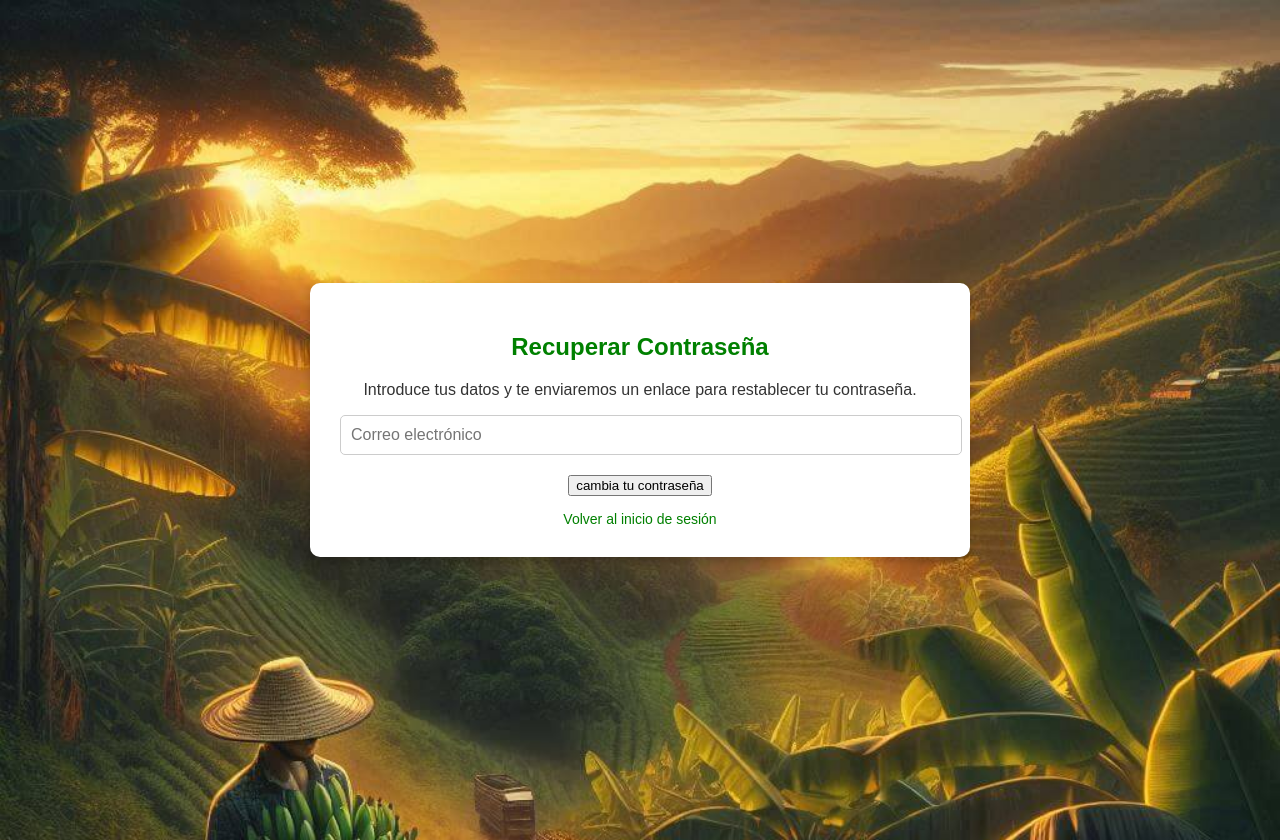
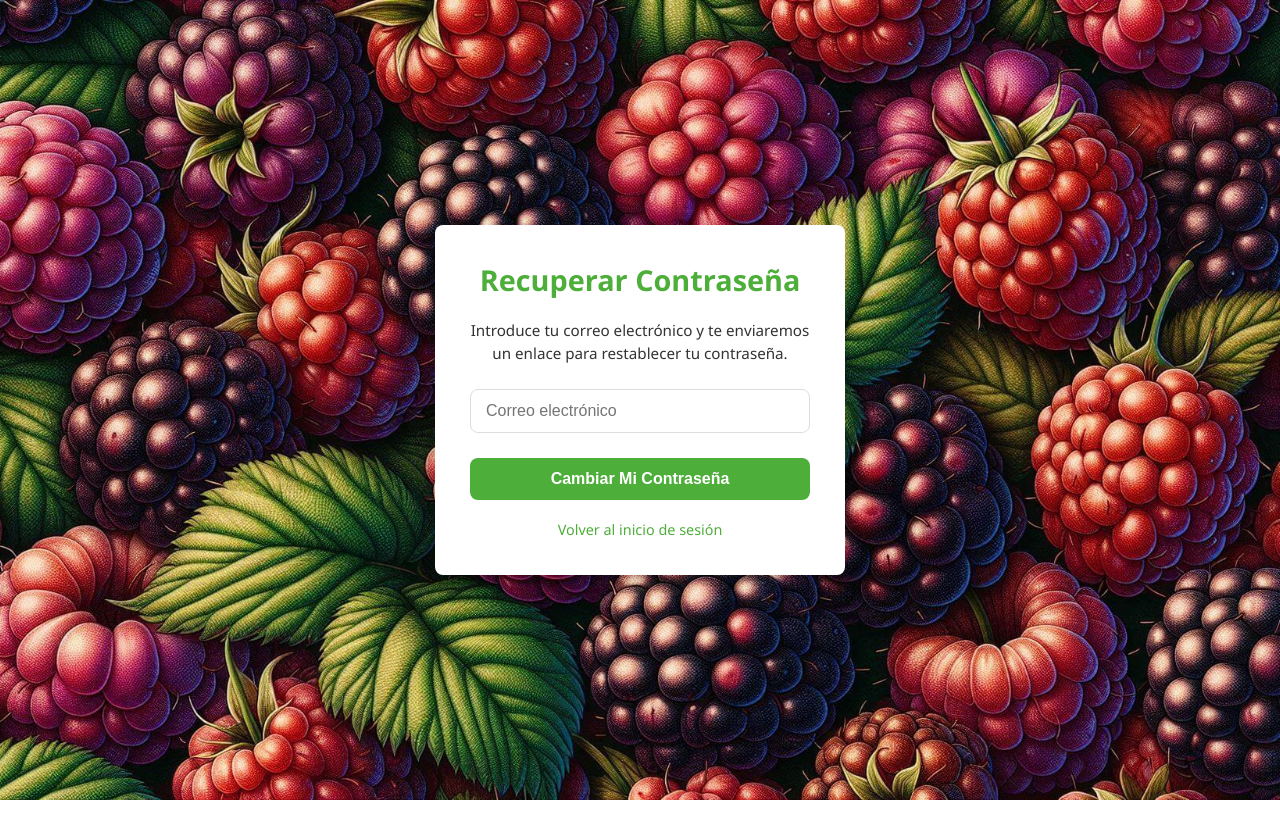
Before and after one commit to thiagolopez2005/ProjectMercAPP, a Django app: a page that uses libreria/templates/accounts/recuperar_contraseña.html in a window 1280 px wide. After the commit the page ends 800 px from the top, so only its background shows below. Run offline with Django 5.2, Linux system fonts and the light colour scheme.

Commit message:
Arreglo recuperacion contra y enlace

```diff
--- a/libreria/templates/accounts/recuperar_contraseña.html
+++ b/libreria/templates/accounts/recuperar_contraseña.html
@@ -4,116 +4,166 @@
 <head>
   <meta charset="UTF-8">
   <meta name="viewport" content="width=device-width, initial-scale=1.0">
+  <link rel="icon" href="{% static 'images/bolsa.ico' %}" type="image/x-icon">
+
   <title>Recuperar Contraseña</title>
-  </head>
-  <body>
   <style>
-      /* Fondo con imagen de frutas */
+    :root {
+      --primary-color: #4eae3a;
+      --primary-dark: #4eae3a;
+      --text-dark: #333;
+      --text-light: #fff;
+      --border-radius: 8px;
+      --box-shadow: 0 4px 15px rgba(0, 0, 0, 0.15);
+      --transition: all 0.3s ease;
+    }
+
+    * {
+      margin: 0;
+      padding: 0;
+      box-sizing: border-box;
+    }
+
     body {
       margin: 0;
       padding: 0;
-        font-family: Arial, sans-serif;
-        background: url("{% static 'images/Recolectores.jpeg' %}") no-repeat center center fixed;
+      font-family: 'Segoe UI', Tahoma, Geneva, Verdana, sans-serif;
+      background: url("{% static 'images/moras.jpeg' %}") no-repeat center center fixed;
       background-size: cover;
-        color: #fff;
+      color: var(--text-light);
+      min-height: 100vh;
+      display: flex;
+      justify-content: center;
+      align-items: center;
     }
 
     .content-wrapper {
-        display: flex;
-        justify-content: center;
-        align-items: center;
-        height: 100vh;
-        background-size: cover;
+      width: 100%;
+      max-width: 450px;
       padding: 20px;
     }
 
-/* Formulario */
     .reset-form {
-  background: #fff;
-  color: #333;
-  padding: 30px;
-  border-radius: 10px;
-  box-shadow: 0 4px 8px rgba(0, 0, 0, 0.2);
-  width: 300%;
-  max-width: 600px;
+      background: var(--text-light);
+      color: var(--text-dark);
+      padding: 35px;
+      border-radius: var(--border-radius);
+      box-shadow: var(--box-shadow);
+      width: 100%;
       text-align: center;
+      animation: fadeIn 0.5s ease-in-out;
     }
 
-/* Título */
-.reset-form h2 {
-  color: #008000; /* Verde */
-  margin-bottom: 20px;
+    @keyframes fadeIn {
+      from { opacity: 0; transform: translateY(-20px); }
+      to { opacity: 1; transform: translateY(0); }
     }
 
-/* Mensajes de alerta */
-.alert {
-  background-color: #ffcc00;
-  color: #333;
-  padding: 10px;
-  margin-bottom: 15px;
-  border-radius: 5px;
-  font-size: 14px;
+    .reset-form h2 {
+      color: var(--primary-color);
+      margin-bottom: 20px;
+      font-size: 1.8rem;
     }
 
-/* Campos del formulario */
+    .reset-form p {
+      margin-bottom: 25px;
+      line-height: 1.5;
+      font-size: 0.95rem;
+    }
+
+    .alert {
+      background-color: #fff3cd;
+      color: #856404;
+      border-left: 4px solid #ffeeba;
+      padding: 12px;
+      margin-bottom: 20px;
+      border-radius: 4px;
+      text-align: left;
+      font-size: 0.9rem;
+    }
+
     .form-group {
-  margin-bottom: 20px;
+      margin-bottom: 25px;
     }
 
     .form-group input {
       width: 100%;
-  padding: 10px;
-  border: 1px solid #ccc;
-  border-radius: 5px;
-  font-size: 16px;
+      padding: 12px 15px;
+      border: 1px solid #ddd;
+      border-radius: var(--border-radius);
+      font-size: 1rem;
+      transition: var(--transition);
     }
 
-/* Botón de envío */
-.btn-submit {
-  background-color: #008000; /* Verde */
-  color: #fff;
-  border: none;
-  padding: 10px 20px;
-  border-radius: 5px;
-  font-size: 16px;
-  cursor: pointer;
-  transition: background-color 0.3s ease;
+    .form-group input:focus {
+      outline: none;
+      border-color: var(--primary-color);
+      box-shadow: 0 0 0 2px rgba(0, 128, 0, 0.1);
     }
 
-.btn-submit:hover {
-  background-color: #005f00; /* Verde oscuro */
+    button[type="submit"] {
+      background-color: var(--primary-color);
+      color: var(--text-light);
+      border: none;
+      padding: 12px 24px;
+      border-radius: var(--border-radius);
+      font-size: 1rem;
+      cursor: pointer;
+      transition: var(--transition);
+      width: 100%;
+      text-transform: capitalize;
+      font-weight: 600;
     }
 
-/* Enlace para volver */
+    button[type="submit"]:hover {
+      background-color: var(--primary-dark);
+      transform: translateY(-2px);
+    }
+
     .back-link {
-  display: block;
-  margin-top: 15px;
-  color: #008000; /* Verde */
+      display: inline-block;
+      margin-top: 20px;
+      color: var(--primary-color);
       text-decoration: none;
-  font-size: 14px;
+      font-size: 0.9rem;
+      transition: var(--transition);
     }
 
     .back-link:hover {
+      color: var(--primary-dark);
       text-decoration: underline;
     }
 
+    @media (max-width: 480px) {
+      .reset-form {
+        padding: 25px 20px;
+      }
+
+      .reset-form h2 {
+        font-size: 1.5rem;
+      }
+    }
   </style>
-
+</head>
+<body>
   <div class="content-wrapper">
     <form class="reset-form" method="POST">
       {% csrf_token %}
       <h2>Recuperar Contraseña</h2>
+
       {% if messages %}
         {% for message in messages %}
-            <div class="alert alert-warning">{{ message }}</div>
+          <div class="alert">{{ message }}</div>
         {% endfor %}
       {% endif %}
-        <p>Introduce tus datos y te enviaremos un enlace para restablecer tu contraseña.</p>
+
+      <p>Introduce tu correo electrónico y te enviaremos un enlace para restablecer tu contraseña.</p>
 
       <div class="form-group">
         <input type="email" name="email" placeholder="Correo electrónico" required>
       </div>
-        <button type="submit">cambia tu contraseña</button>
+
+      <button type="submit">Cambiar mi contraseña</button>
       <a href="{% url 'login' %}" class="back-link">Volver al inicio de sesión</a>
     </form>
   </div>
```
Also changed, not shown: libreria/static/css/AdminEmpleClient.css (+8 -3 lines), libreria/static/images/moras.jpeg (added). Lines whose indentation alone changed are shown as unchanged.
